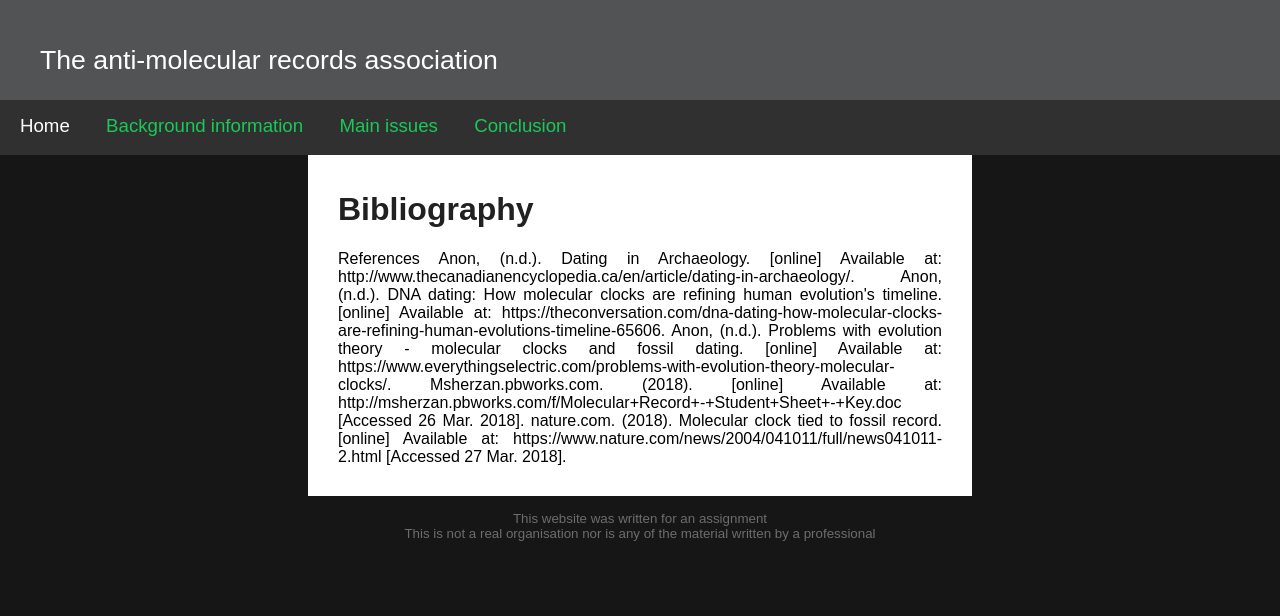
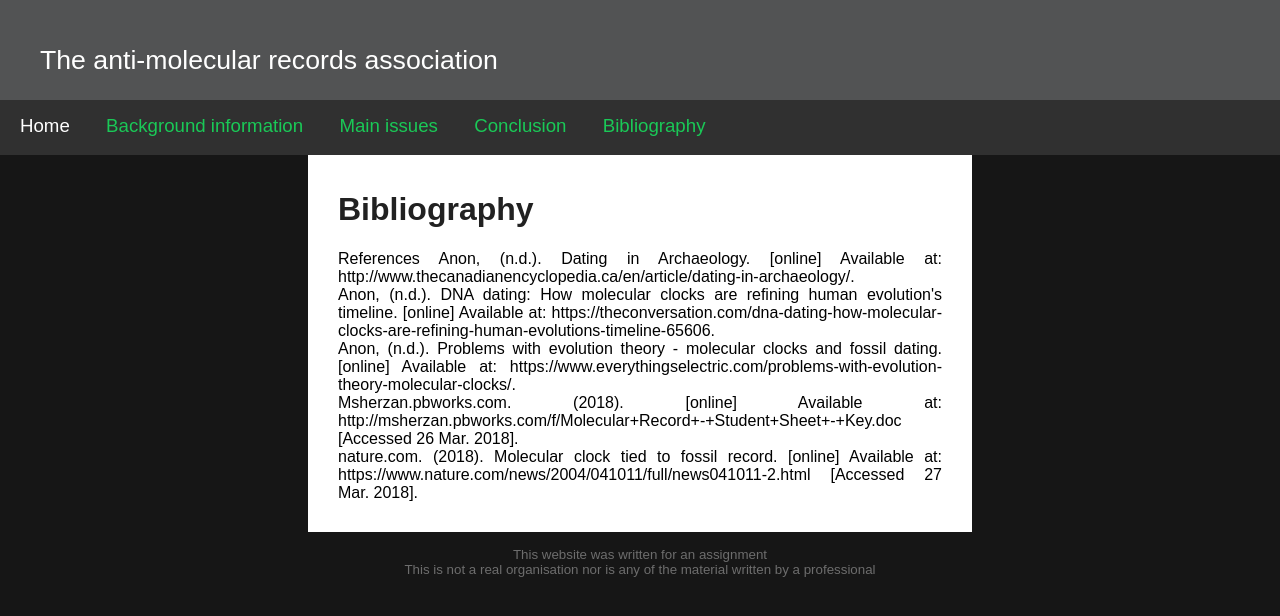
Before and after one commit to shieyn-w/science, a plain HTML site: page bib.html in a window 1280 px wide. Drawn offline with Linux system fonts and the light colour scheme.

```diff
--- a/bib.html
+++ b/bib.html
@@ -8,21 +8,22 @@
 		</div>
 	</div>
 
+
 	<!-- toolbar -->
 	<div class = "toolbar">
 		<div class = "small_entry">
-			Home &nbsp &nbsp &nbsp <a href = "bgInfo.html"/> Background information &nbsp &nbsp &nbsp <a href = "issues.html"/> Main issues &nbsp &nbsp &nbsp <a href = "conclusion.html"/> Conclusion </a>
+			Home &nbsp &nbsp &nbsp <a href = "bgInfo.html"/> Background information &nbsp &nbsp &nbsp <a href = "issues.html"/> Main issues &nbsp &nbsp &nbsp <a href = "conclusion.html"/> Conclusion </a> &nbsp &nbsp &nbsp <a href = "bib.html"/> Bibliography </a>
 		</div>
 	</div>
 
 	<div class = "content">
 	<h1> Bibliography </h1>
 	References
-Anon, (n.d.). Dating in Archaeology. [online] Available at: http://www.thecanadianencyclopedia.ca/en/article/dating-in-archaeology/.
-Anon, (n.d.). DNA dating: How molecular clocks are refining human evolution's timeline. [online] Available at: https://theconversation.com/dna-dating-how-molecular-clocks-are-refining-human-evolutions-timeline-65606.
-Anon, (n.d.). Problems with evolution theory - molecular clocks and fossil dating. [online] Available at: https://www.everythingselectric.com/problems-with-evolution-theory-molecular-clocks/.
-Msherzan.pbworks.com. (2018). [online] Available at: http://msherzan.pbworks.com/f/Molecular+Record+-+Student+Sheet+-+Key.doc [Accessed 26 Mar. 2018].
-nature.com. (2018). Molecular clock tied to fossil record. [online] Available at: https://www.nature.com/news/2004/041011/full/news041011-2.html [Accessed 27 Mar. 2018].
+Anon, (n.d.). Dating in Archaeology. [online] Available at: http://www.thecanadianencyclopedia.ca/en/article/dating-in-archaeology/. <br>
+Anon, (n.d.). DNA dating: How molecular clocks are refining human evolution's timeline. [online] Available at: https://theconversation.com/dna-dating-how-molecular-clocks-are-refining-human-evolutions-timeline-65606. <br>
+Anon, (n.d.). Problems with evolution theory - molecular clocks and fossil dating. [online] Available at: https://www.everythingselectric.com/problems-with-evolution-theory-molecular-clocks/. <br>
+Msherzan.pbworks.com. (2018). [online] Available at: http://msherzan.pbworks.com/f/Molecular+Record+-+Student+Sheet+-+Key.doc [Accessed 26 Mar. 2018]. <br>
+nature.com. (2018). Molecular clock tied to fossil record. [online] Available at: https://www.nature.com/news/2004/041011/full/news041011-2.html [Accessed 27 Mar. 2018]. <br>
 
 
 	</div>
```
Also changed, not shown: bgInfo.html (+7 -1 lines), conclusion.html (+8 -0 lines), issues.html (+6 -0 lines).
